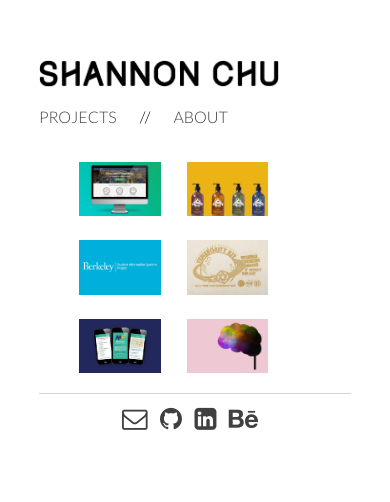
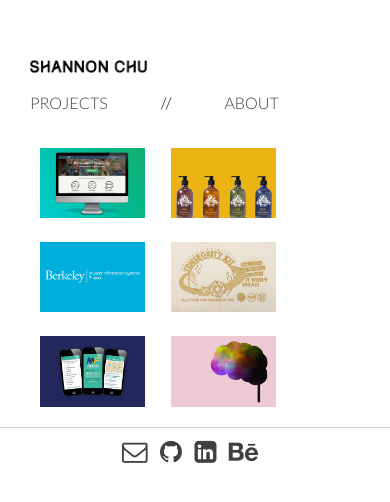
Before and after one commit to shannonchu/shannonchu.github.io, a Jekyll site: the page built from index.html, in a window 390 px wide. Shown: the top 502 px of the page. Built offline with Jekyll 4.4.1, drawn with Linux system fonts in a browser that asks for light colours; nearby versions of some CDN libraries.

Commit message:
responsiveness-ish

```diff
--- a/_layouts/default.html
+++ b/_layouts/default.html
@@ -11,7 +11,7 @@
 
     <nav>
     <img class="header-img" src="/images/shan.png" alt="Shannon Chu">
-      <ul>
+      <ul class="nav-bar">
           <li><a href="/">PROJECTS</a></li>
           <li>//</li>
           <li><a href="/about.html">ABOUT</a></li>
@@ -22,11 +22,10 @@
     </div>
     <footer>
       <ul>
-          <li><a href="mailto:shannonchu@berkeley.edu"><i class="fa fa-envelope-o fa-2x"></i></a></li>
-          <li><a href="https://github.com/shannonchu" target="_newtab"><i class="fa fa-github fa-2x"></i></a></li>
-          <li><a href="https://linkedin.com/in/shannonchu" target="_newtab"><i class="fa fa-linkedin-square fa-2x"></i></a></li>
-          <li><a href="https://behance.net/shannonchu" target="_newtab"><i class="fa fa-behance fa-2x"></i></a></li>
-<!--           <li><a href="https://instagram.com/shannninski" target="_newtab"><i class="fa fa-instagram fa-2x"></i></a></li> -->
+        <li><a href="mailto:shannonchu@berkeley.edu"><i class="fa fa-envelope-o fa-2x"></i></a></li>
+        <li><a href="https://github.com/shannonchu" target="_newtab"><i class="fa fa-github fa-2x"></i></a></li>
+        <li><a href="https://linkedin.com/in/shannonchu" target="_newtab"><i class="fa fa-linkedin-square fa-2x"></i></a></li>
+        <li><a href="https://behance.net/shannonchu" target="_newtab"><i class="fa fa-behance fa-2x"></i></a></li>
       </ul>
     </footer>
   </body>
--- a/css/main.css
+++ b/css/main.css
@@ -77,7 +77,6 @@ ul.posts li {
   margin-right: 22px;
 }
 
-
 .links {
   color: #00cc66;
   transition: .5s;
@@ -131,3 +130,84 @@ ul.posts li {
   margin-right: auto !important;
   text-align: center;
 }
+
+figcaption h2, h4 {
+  text-align: left;
+  margin-bottom: 5px;
+  margin-top: 5px;
+}
+
+/*ipad view*/
+@media only screen and (min-device-width: 768px) and (max-width: 1024px) {
+  .portfolio-piece h4, h3, h2, h1, p {
+    padding: 0px;
+  }
+  body{
+    width: 100%;
+  }
+  .header-img {
+    margin-left: 30px;
+    padding-top: 30px;
+    width: 30%;
+  }
+  nav ul, footer ul {
+    font-size: 1.0em;
+  }
+  nav ul li {
+    display: inline;
+    margin-left: 30px;
+  }
+}
+
+/*mobile view*/
+
+/*iphone 5*/
+@media only screen and (min-device-width: 320px) and (max-device-width: 568px) {
+  .projects img {
+    width: 96%;
+  }
+  .portfolio-piece h4, h3, h2, h1, p {
+    padding: 0px;
+  }
+  body{
+    width: 100%;
+  }
+  .header-img {
+    margin-left: 30px;
+    padding-top: 30px;
+    width: 90%;
+  }
+  nav ul, footer ul {
+    font-size: 3.0em;
+  }
+  nav ul li {
+    display: inline;
+    margin-left: 30px;
+  }
+}
+
+/*iphone 6*/
+@media only screen and (min-device-width: 375px) and (max-device-width: 667px)  {
+  .projects img {
+    width: 96%;
+    padding-bottom: 20px;
+  }
+  .portfolio-piece h4, h3, h2, h1, p {
+    padding: 0px;
+  }
+  body{
+    width: 100%;
+  }
+  .header-img {
+    margin-left: 30px;
+    padding-top: 30px;
+    width: 90%;
+  }
+  nav ul, footer ul {
+    font-size: 3.0em;
+  }
+  nav ul li {
+    display: inline;
+    margin-left: 30px;
+  }
+}
--- a/index.html
+++ b/index.html
@@ -3,7 +3,7 @@ layout: default
 title: Shannon Chu
 ---
 <div class="projects">
-  <ul>
+  <ul class="photo-grid">
     <li><a href="pages/ashby-village.html">
       <img src="images/ashby-village/thumb.jpg" width="30%" />
     </a></li>
```
Also changed, not shown: images/tensegrity/tensegrity.jpg (added).
